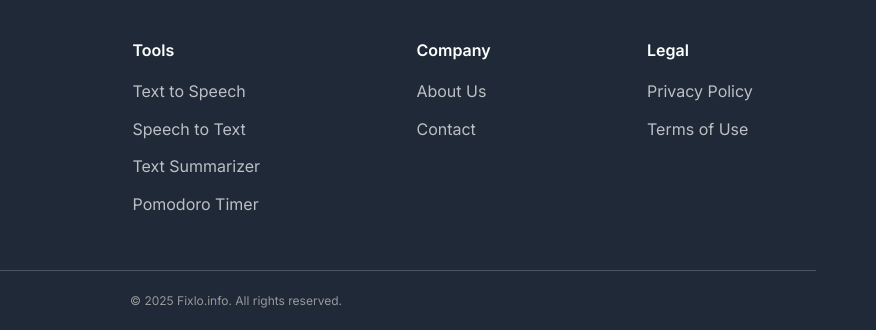
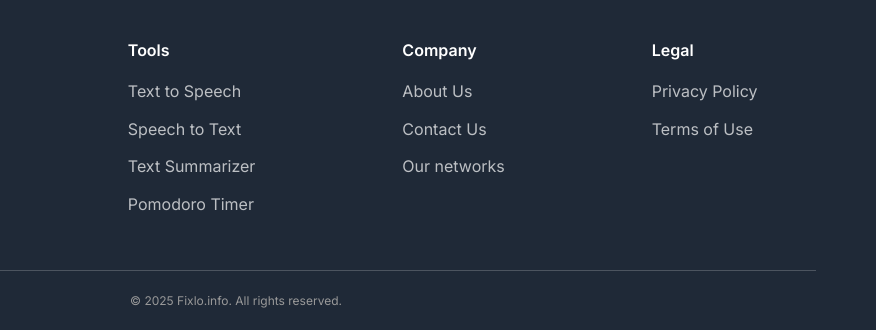
Before and after one commit to dojikim-7870/fixlo, a plain HTML site: page pages/text-summarizer.html in a window 1280 px wide. Shown: the part 2787-3117 px from the top of the page, 404-1280 px from the left. Drawn offline with Linux system fonts and the light colour scheme.

Commit message:
Update text-summarizer.html

```diff
--- a/pages/text-summarizer.html
+++ b/pages/text-summarizer.html
@@ -223,7 +223,8 @@
           <h4 class="footer-title">Company</h4>
           <ul class="footer-links">
             <li><a href="/pages/about.html">About Us</a></li>
-            <li><a href="/pages/contact.html">Contact</a></li>
+            <li><a href="/pages/contact.html">Contact Us</a></li>
+            <li><a href="https://utilcentral.com">Our networks</a></li>
           </ul>
         </div>
         <div>
```
